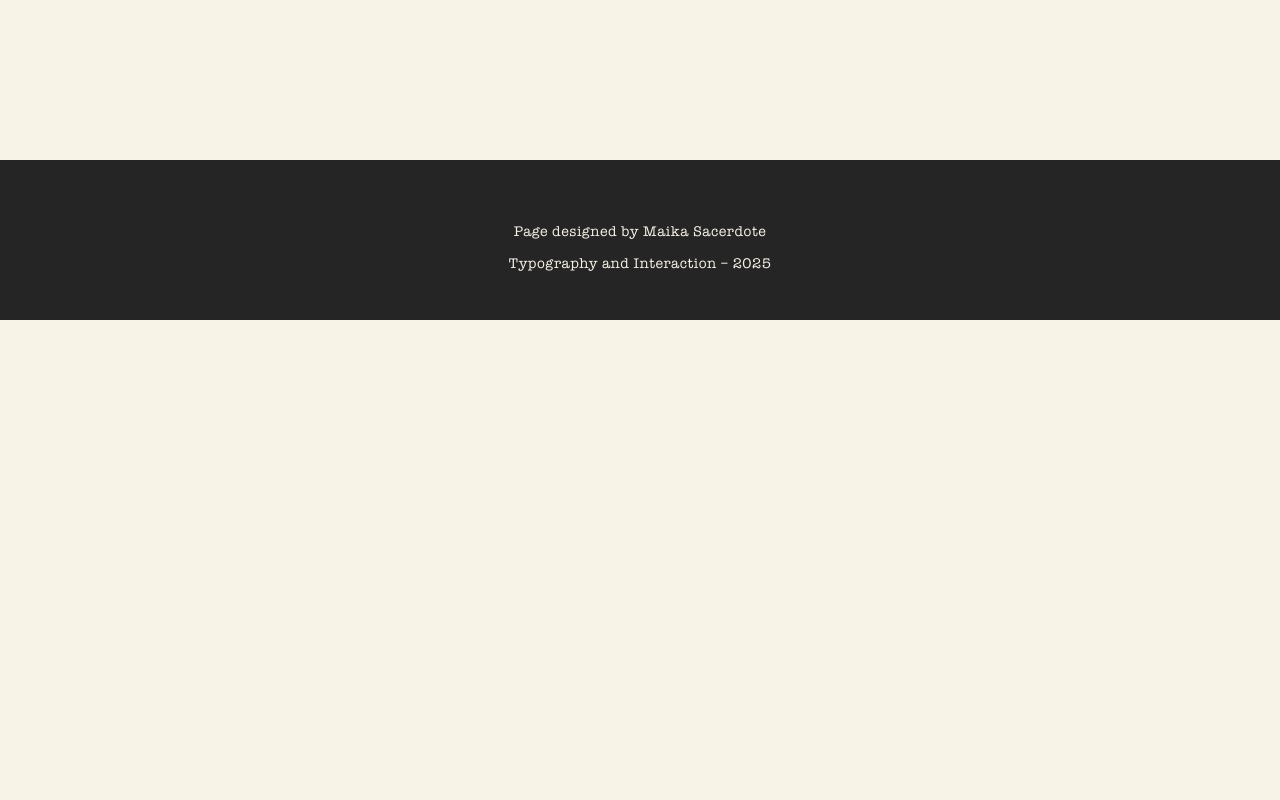
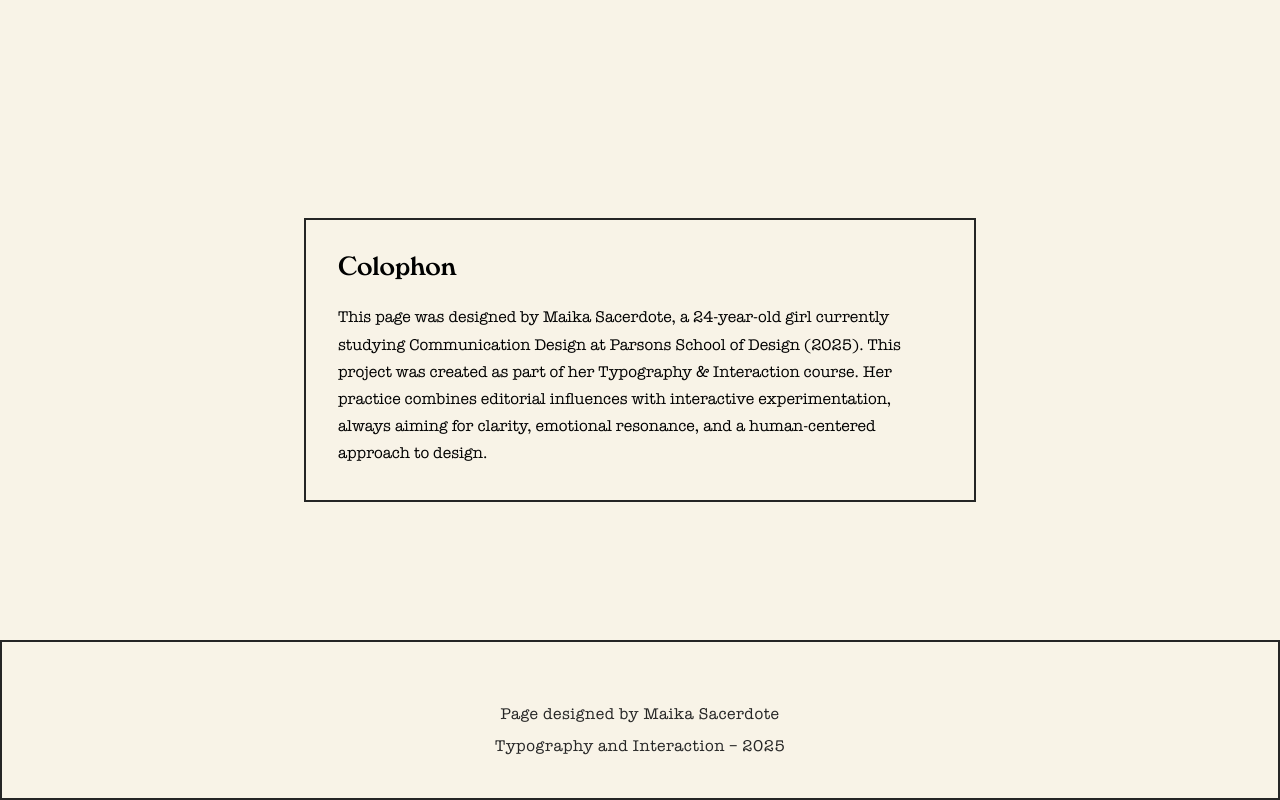
Before and after one commit to sacem069/binding, a plain HTML site: page index.html in a window 1280 px wide. Shown: the part 1399-2199 px from the top of the page. Before the commit the page ends 1719 px from the top, so only its background shows below. Drawn offline with Linux system fonts and the light colour scheme.

Commit message:
colophone added

```diff
--- a/CultOfTheUgly/style.css
+++ b/CultOfTheUgly/style.css
@@ -83,7 +83,7 @@
         height: 17rem;
     }
 
-  .split-left{
+    .split-left {
         background-size: 300%;
         background-position: 3% 100%;
 
--- a/common.css
+++ b/common.css
@@ -401,6 +401,40 @@ h2 {
 
 
 
+.colophon-section {
+  min-height: 60vh;
+  display: flex;
+  align-items: center;
+  justify-content: center;
+  padding: 2rem 2rem 7rem;
+}
+
+/* Card */
+
+.colophon-card {
+  max-width: 42rem;
+  width: 100%;
+  border: 2px solid #252525;
+  padding: 2rem 2rem;
+  box-sizing: border-box;
+  background-color: transparent; /* body is already beige */
+}
+
+.colophon-heading {
+  font-family: "Verona Serial", serif;
+  font-size: 1.6rem;
+  margin: 0 0 1.5rem;
+}
+
+.colophon-card p {
+  font-family: "American Typewriter", serif;
+  font-size: 1rem;
+  line-height: 1.7;
+  margin: 0;
+}
+
+
+
 .footer {
   /* padding: 1rem 0; */
   text-align: center;
@@ -412,8 +446,9 @@ h2 {
 
 
 .footer--landing {
-  background-color: var(--color-black);
-  color: #F8F3E7;
+  border: 2px solid var(--color-black);
+  background-color: #F8F3E7;
+  color: var(--color-black);
   /* padding: 4rem 0;      */
   line-height: 1rem;
     padding-top: 3rem;
@@ -422,7 +457,8 @@ h2 {
 .footer--landing p {
  margin-top: 1rem;
   /* margin: 0.5rem 0; */
-  font-size: 0.9rem;
+  /* font-size: 0.9rem; */
+   font-size: 16px;
   letter-spacing: 0.5px;
   font-weight: 400;
 }
--- a/index.html
+++ b/index.html
@@ -32,15 +32,18 @@
 <section class="image">
   <section class="hero">
     <h1>Why We Design</h1>
-    <img src="images/cursor2.svg" alt="cursor" class="hero-cursor">
+
+    <svg xmlns="http://www.w3.org/2000/svg"
+     width="20"
+     height="33"
+     viewBox="0 0 4.01 6.51"
+     class="hero-cursor">
+  <path d="M1.43,4.19l-.27.04s0,.21,0,.27c-.02.12-.25.05-.34.09l-.04.33-.32.03-.02.34c-.14.02-.38.09-.41-.09V.09s.01-.06.01-.06c.09,0,.28-.07.35,0,.08.07.08.21.07.3.08.01.23-.03.29.02.09.07.02.26.07.29h.28c.09.11.05.22.08.32.1.04.18-.05.26.02.11.08.08.2.08.31h.27c.11.08.09.2.09.32.08.01.23-.03.29.02.08.06.02.22.07.3.06.01.12-.02.19-.02.21,0,.12.3.17.34.08.02.2-.05.27,0,.08.06.07.23.07.32.1.01.17-.04.26,0,.14.04.04.26.1.3h.28c.08.11.07.21.06.33.38-.05.39.09.35.42l-.02.02-1.38.11-.02.23c.1.02.24-.06.31.02,0,0,.05.08.05.09v.55c.11.02.2-.06.29.02.01.01.05.06.05.07v.54c.07.08.19,0,.27.01.03,0,.1.09.1.11v1.04l-1.07.07c-.09-.1-.09-.2-.08-.33-.51.14-.29-.32-.35-.63-.03-.04-.2,0-.26-.02-.02,0-.09-.08-.09-.09v-.56c-.07-.08-.18.01-.27-.01-.02,0-.09-.1-.09-.11v-.57ZM.73.67h-.33s-.04.03-.04.04v3.75c.01.07.21.04.28.03.16-.02.06-.22.1-.34l.35-.06v-.32s.34-.04.34-.04v.34c.06.02.3-.03.33,0,.05.05,0,.13,0,.19,0,.16,0,.32.02.47.07.03.3-.05.33,0v.67h.35c-.01.13.02.26.02.39,0,.07-.05.23.02.28.06.04.53-.05.63-.04.08-.02.09-.07.1-.15s0-.5-.01-.53c-.1-.1-.25-.02-.37-.04.02-.12.05-.56,0-.64-.03-.05-.35.06-.35-.05v-.63l-.34.02v-.66l1.03-.09c.07-.03.04-.26.03-.33-.05-.07-.35.04-.35-.03v-.31c-.07,0-.14,0-.21,0-.03,0-.15.05-.15-.01v-.31l-.31.02c-.07-.02,0-.27-.05-.33-.07-.05-.27.07-.34-.02v-.31l-.36.02v-.34l-.34.02v-.29l-.03-.03h-.33v-.32Z"/>
+</svg>
+
   </section>
 
   <div class="hero-right">
-    <!-- <div class="landing-shapes">
-      <div class="shape circle"></div>
-      <div class="shape square"></div>
-      <div class="shape triangle"></div>
-    </div> -->
 
     <h2>
       These texts show design as <br> <span class="color-text-orange">rebellion</span>, <span class="color-text-green">purpose,</span> and <span class="color-text-blue">imagination: </span>
@@ -83,6 +86,22 @@
   </div>
 </section>
 
+
+<section class="colophon-section" id="colophon">
+  <div class="colophon-card">
+    <h2 class="colophon-heading">Colophon</h2>
+
+    <p>
+      This page was designed by Maika Sacerdote, a 24-year-old girl currently
+      studying Communication Design at Parsons School of Design (2025). This
+      project was created as part of her Typography & Interaction course.
+      Her practice combines editorial influences with interactive
+      experimentation, always aiming for clarity, emotional resonance, and a
+      human-centered approach to design.
+    </p>
+  </div>
+</section>
+
 </body>
 
 <footer class="footer footer--landing">
```
Also changed, not shown: images/cursor.png (deleted), 2 other files. Lines whose indentation alone changed are shown as unchanged.
